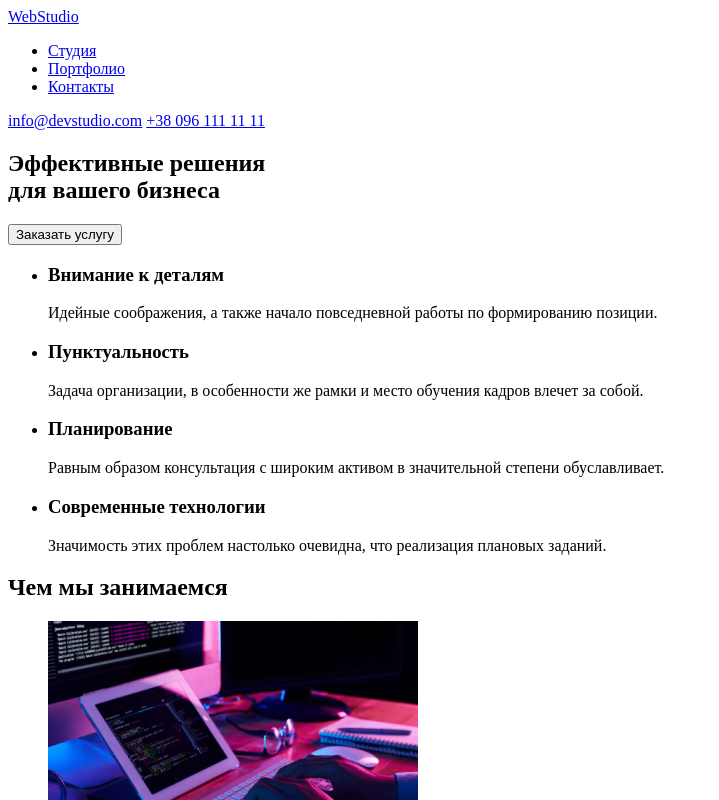
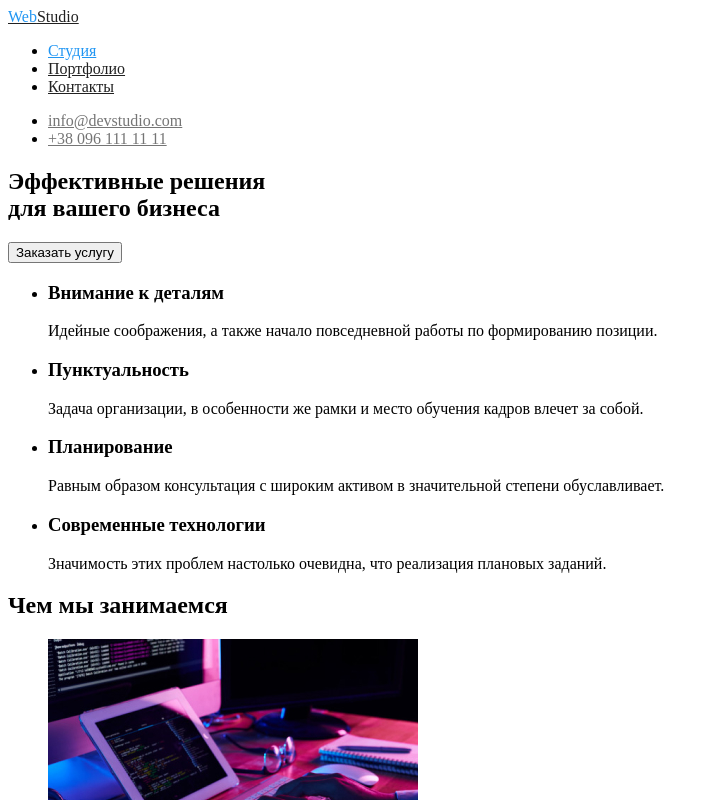
Before and after one commit to repro-tetris/goit-markup-hw-02, a plain HTML site: page index.html in a window 1280 px wide. Both pictures are taken after a click on the link "Студия". Shown: the top 800 px of the page, without its empty margins (0-719 px from the left). Drawn offline with Linux system fonts and the light colour scheme.

Commit message:
розфарбував header

```diff
--- a/css/style.css
+++ b/css/style.css
@@ -0,0 +1,38 @@
+:root {
+  --blue: #2196f3;
+  --dark: #212121;
+  --light: #757575;
+  --white: #ffffff;
+}
+
+/* logo */
+.logo span {
+  color: var(--blue);
+}
+.logo {
+  color: var(--dark);
+}
+
+/* navigation menu*/
+
+.nav .nav-item {
+  color: var(--dark);
+}
+
+.nav-item.active {
+  color: var(--blue);
+}
+
+.nav-item:hover,
+.nav-item:focus {
+  color: var(--blue);
+}
+
+/* contacts */
+.contacts .contacts-item {
+  color: var(--light);
+}
+.contacts-item:hover,
+.contacts-item:focus {
+  color: var(--blue);
+}
--- a/index.html
+++ b/index.html
@@ -4,23 +4,24 @@
     <meta charset="UTF-8">
     <meta name="viewport" content="width=device-width, initial-scale=1.0">
     <title>Студия</title>
+    <link rel="stylesheet" href="./css/style.css">
 </head>
 <body>
     <!-- Header -->
     <header>
         <!-- Navigation -->
         <nav>
-            <a href="/"><span>Web</span>Studio</a>
-            <ul>
-                <li><a href="#">Студия</a></li>
-                <li><a href="./portfolio.html">Портфолио</a></li>
-                <li><a href="#">Контакты</a></li>
+            <a href="/" class="logo"><span>Web</span>Studio</a>
+            <ul class="nav">
+                <li><a href="#" class="nav-item active">Студия</a></li>
+                <li><a href="./portfolio.html" class="nav-item">Портфолио</a></li>
+                <li><a href="#" class="nav-item">Контакты</a></li>
             </ul>
         </nav>
-        <div>
-            <a href="mailto:info@devstudio.com">info@devstudio.com</a>
-            <a href="tel:+380961111111">+38 096 111 11 11</a>
-        </div>
+        <ul class="contacts">
+            <li><a href="mailto:info@devstudio.com" class="contacts-item">info@devstudio.com</a></li>
+            <li><a href="tel:+380961111111" class="contacts-item">+38 096 111 11 11</a></li>
+        </ul>
     </header>
     <!-- Main -->
     <main>
```
Also changed, not shown: portfolio.html (+12 -12 lines).
